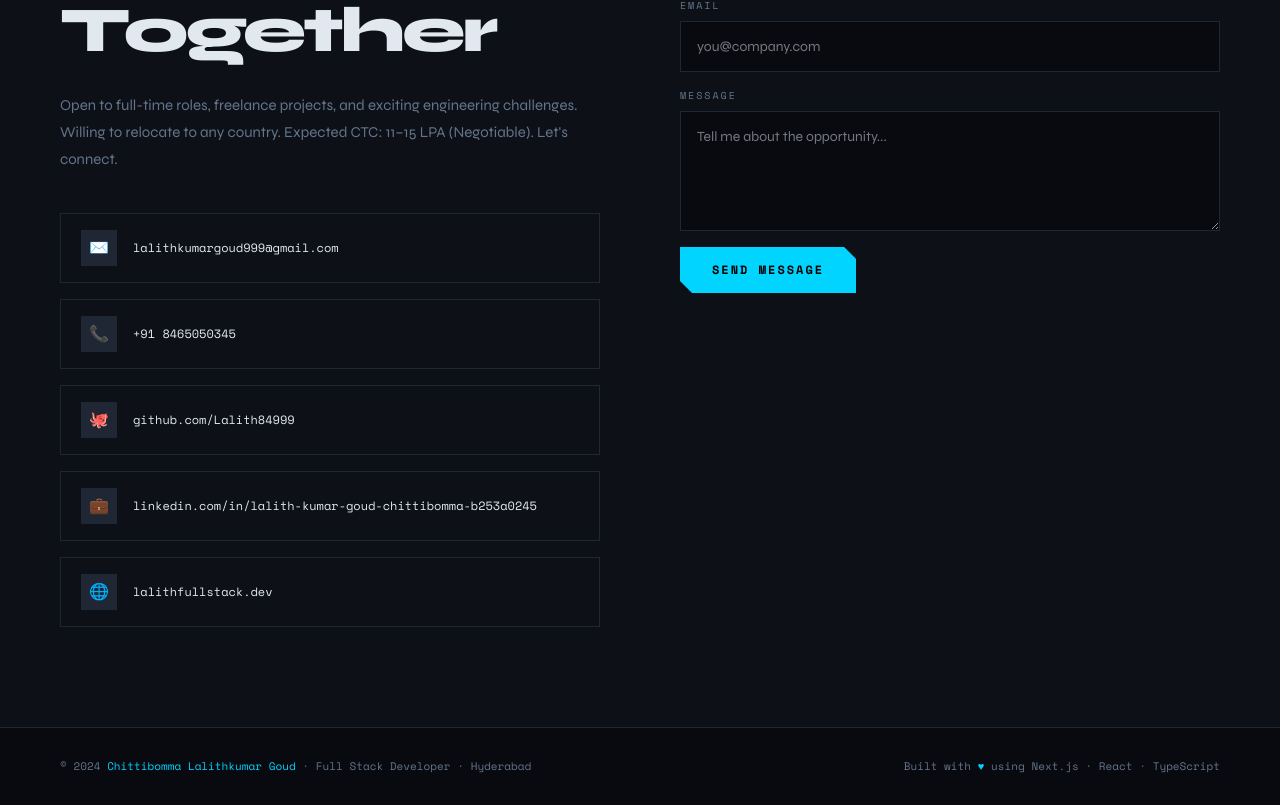
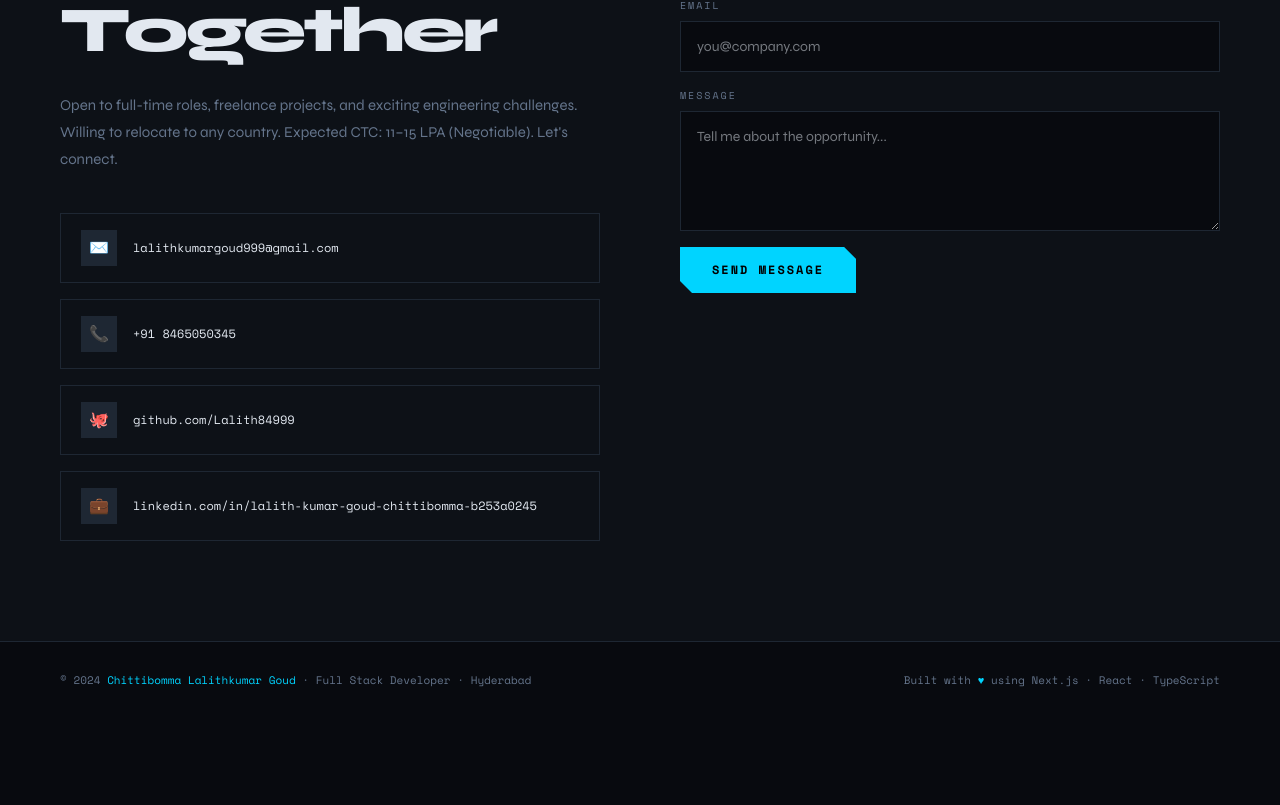
Before and after one commit to Lalith84999/portfolio, a Next.js app: page / in a window 1280 px wide. Shown: the part 4879-5684 px from the top of the page. After the commit the page ends 5598 px from the top, so only its background shows below. Built offline with nearby package versions, Linux system fonts and the light colour scheme; a web font is replaced by a local one.

Commit message:
feat: update resume links for consistency and correct file path

```diff
--- a/src/components/Contact.tsx
+++ b/src/components/Contact.tsx
@@ -75,10 +75,6 @@ export default function Contact() {
                 <div className="cl-icon">💼</div>
                 <div className="cl-text">linkedin.com/in/lalith-kumar-goud-chittibomma-b253a0245</div>
               </a>
-              <a className="contact-link" href="https://lalithfullstack.dev" target="_blank" rel="noopener noreferrer">
-                <div className="cl-icon">🌐</div>
-                <div className="cl-text">lalithfullstack.dev</div>
-              </a>
             </div>
           </div>
           <div>
--- a/src/components/Hero.tsx
+++ b/src/components/Hero.tsx
@@ -32,7 +32,7 @@ export default function Hero() {
             <a href="#projects" className="btn-outline">
               View Work
             </a>
-            <a href="/resume.pdf" download="LalithResume.pdf" className="btn-outline btn-resume">
+            <a href="/Resume.pdf" download="LalithResume.pdf" className="btn-outline btn-resume">
               📄 Download Resume
             </a>
           </div>
--- a/src/components/Navbar.tsx
+++ b/src/components/Navbar.tsx
@@ -37,7 +37,7 @@ export default function Navbar() {
       <nav ref={navRef} className={scrolled ? "scrolled" : ""}>
         <div className="nav-logo">LK.dev</div>
         <div className="nav-links">
-          <a href="/resume.pdf" download="LalithResume.pdf">Resume</a>
+          <a href="/Resume.pdf" download="LalithResume.pdf">Resume</a>
           {NAV_ITEMS.map((item) => (
             <a key={item.href} href={item.href} onClick={(e) => handleNavClick(e, item.href)}>
               {item.label}
@@ -58,7 +58,7 @@ export default function Navbar() {
             {item.label}
           </a>
         ))}
-        <a href="/resume.pdf" download="LalithResume.pdf" className="nav-resume">Resume</a>
+        <a href="/newreume.pdf" download="LalithResume.pdf" className="nav-resume">Resume</a>
       </div>
     </>
   );
```
Also changed, not shown: 1 other file (tests, documents, lock files or other folders).
